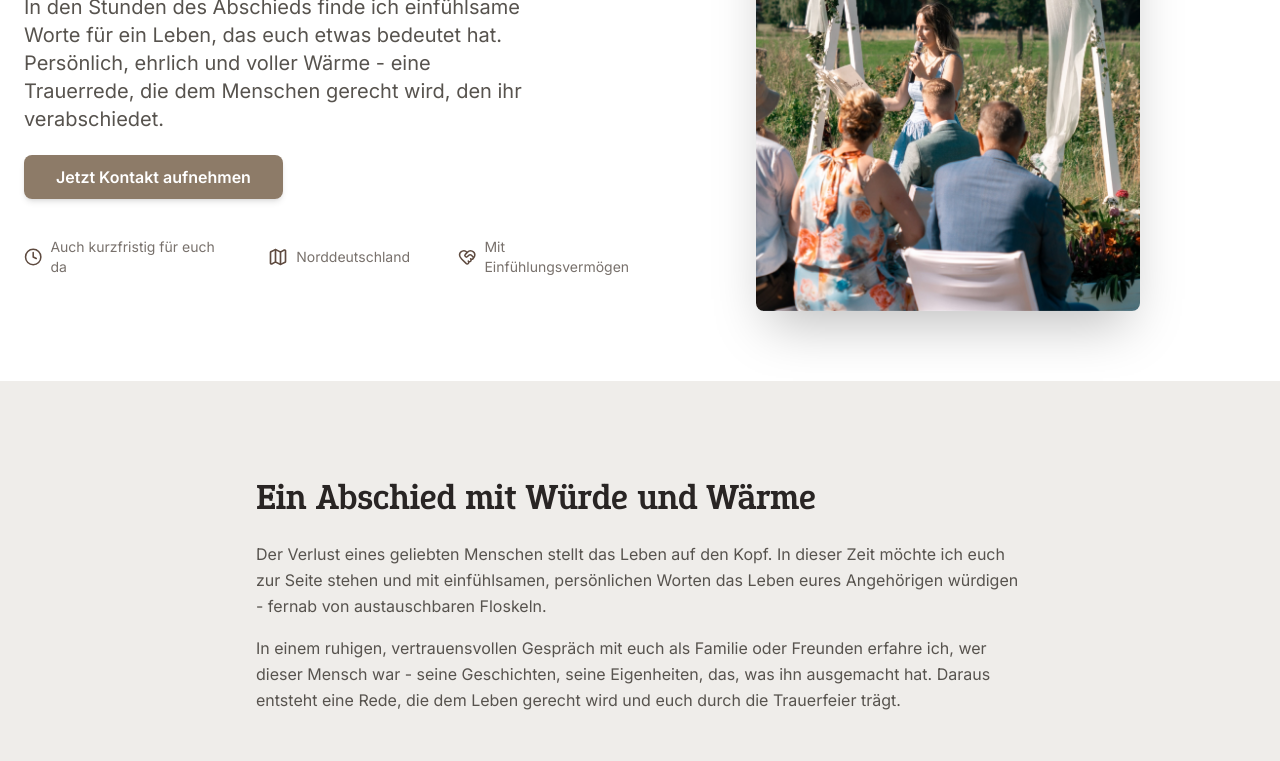
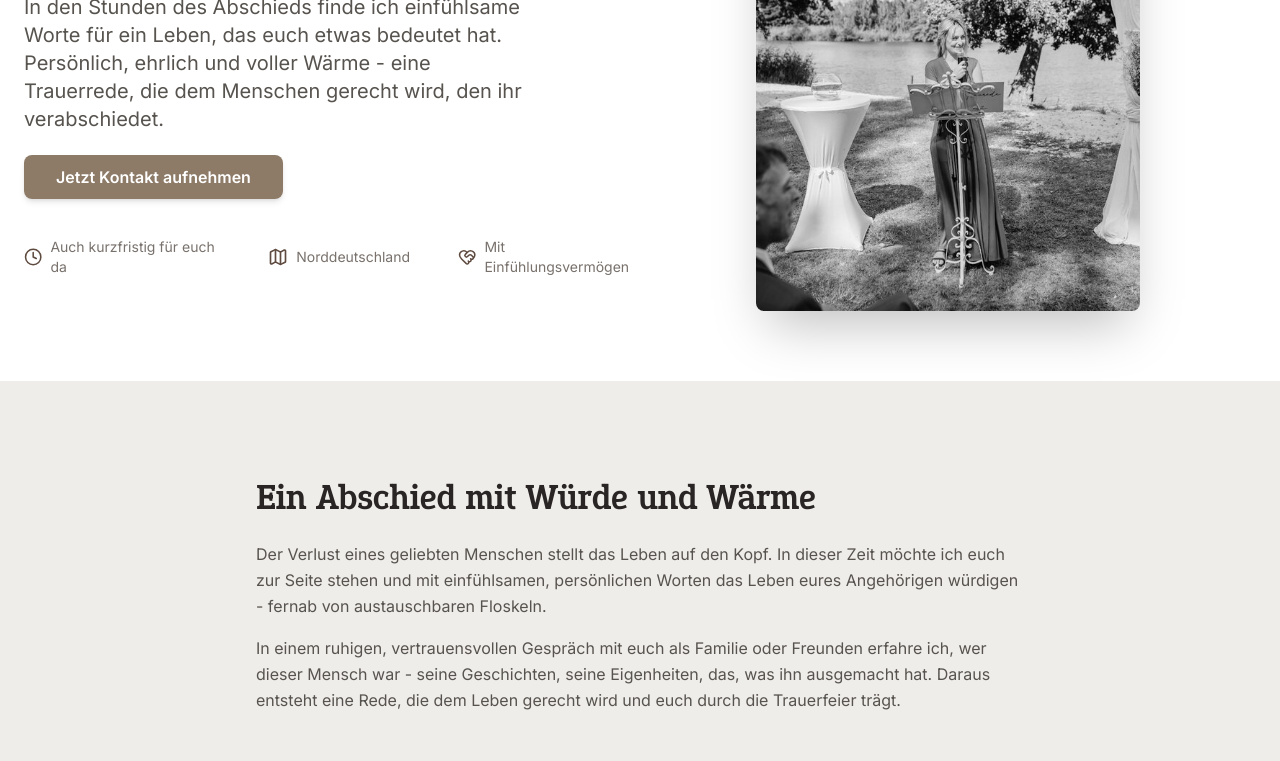
Before and after one commit to diderness/sophie, a plain HTML site: page trauerreden.html in a window 1280 px wide. Shown: the part 339-1100 px from the top of the page. Drawn offline with nearby package versions, Linux system fonts and the light colour scheme.

Commit message:
Neue Bilder: Startseite sophie_side_red_brown (PNG), Trauerseite sophie_front_black_white (PNG)
Co-Authored-By: Claude Opus 5.5 <noreply@anthropic.com>
Claude-Session: https://claude.ai/code/session_01NRsdCrVDLJ8N2jSu5Z7BRP

```diff
--- a/trauerreden.html
+++ b/trauerreden.html
@@ -168,7 +168,7 @@
                 </div>
                 <div class="md:w-1/2 flex justify-center">
                     <div class="relative w-64 h-80 sm:w-80 sm:h-96 md:w-96 md:h-[500px] rounded-lg shadow-2xl overflow-hidden">
-                        <img src="pics/sophie_rede_weit.jpeg" alt="Sophie bei einer Trauerrede" class="absolute w-full h-full object-cover">
+                        <img src="pics/sophie_front_black_white.png" alt="Sophie bei einer Trauerrede" class="absolute w-full h-full object-cover">
                     </div>
                 </div>
             </div>
```
Also changed, not shown: index.html (+1 -1 lines), pics/sophie_front_black_white.png (added), 1 other file.
